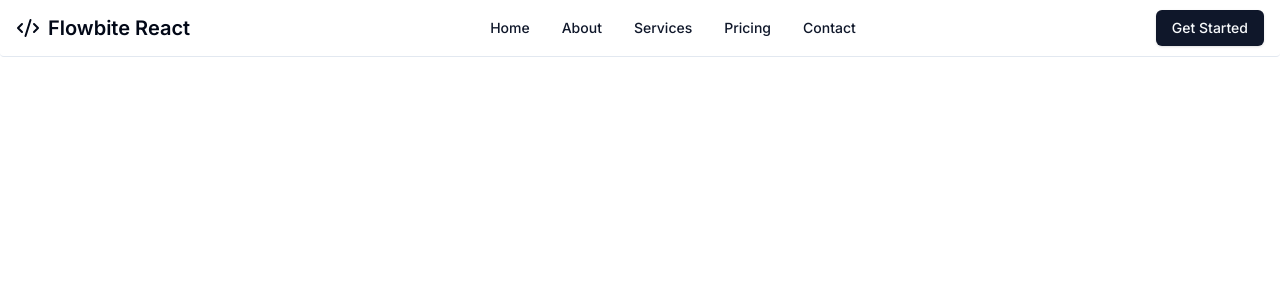
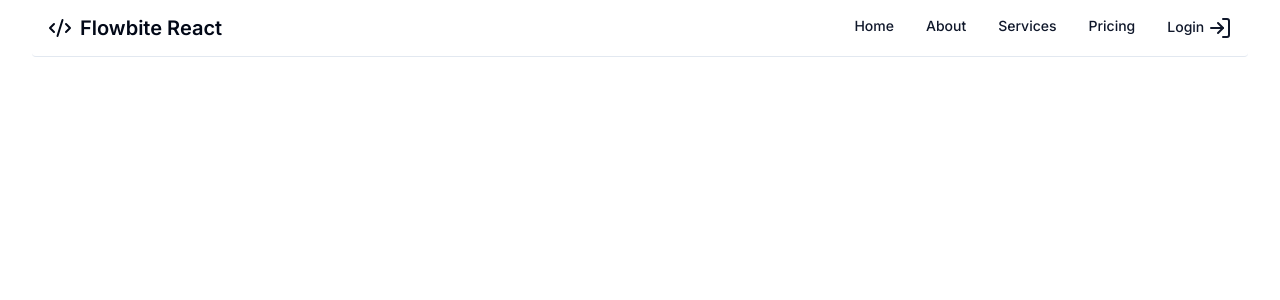
Before and after one commit to ensayiti/Dazh, a Next.js app: page / in a window 1280 px wide. Shown: the top 300 px of the page. Built offline with nearby package versions, Linux system fonts and the light colour scheme; no server answers.

Commit message:
feat (Auth): Added sign-in & sign-up page with login in navbar

```diff
--- /dev/null
+++ b/app/sign-in/[[...sign-in]]/page.tsx
@@ -0,0 +1,9 @@
+import { SignIn } from "@clerk/nextjs";
+
+export default function Page() {
+    return (
+        <div className="flex justify-center items-center bg-foreground mx-auto py-auto min-h-screen">
+            <SignIn />;
+        </div>
+    )
+}
--- /dev/null
+++ b/app/sign-up/[[...sign-up]]/page.tsx
@@ -0,0 +1,9 @@
+import { SignUp } from "@clerk/nextjs";
+
+export default function Page() {
+    return (
+        <div className="flex justify-center items-center bg-foreground mx-auto py-auto min-h-screen">
+            <SignUp />;
+        </div>
+    )
+}
--- a/components/navbar.tsx
+++ b/components/navbar.tsx
@@ -1,19 +1,17 @@
 'use client'
 
 import { Navbar } from 'flowbite-react';
-import { Button } from '@/components/ui/button';
-import { Code2 } from 'lucide-react'
+import { Code2, LogIn } from 'lucide-react'
 
 export default function NavBar() {
     return (
+        <div className='container'>
             <Navbar fluid rounded className='border-b border-border'>
-            <Navbar.Brand href='https://flowbite-react.com'>
+                <Navbar.Brand href='/'>
                     <Code2 className='mr-2 h-6 sm:h-9' />
                     <span className='self-center whitespace-nowrap text-xl font-semibold'>Flowbite React</span>
                 </Navbar.Brand>
-            <div className='flex md:order-2'>
-                <Button>Get Started</Button>
-            </div>
+                <Navbar.Toggle />
                 <Navbar.Collapse>
                     <Navbar.Link href='#'>
                         <p className='text-primary hover:text-muted-foreground transition duration-300'>Home</p>
@@ -27,10 +25,11 @@ export default function NavBar() {
                     <Navbar.Link href="#">
                         <p className='text-primary hover:text-muted-foreground transition duration-300'>Pricing</p>
                     </Navbar.Link>
-                <Navbar.Link href="#">
-                    <p className='text-primary hover:text-muted-foreground transition duration-300'>Contact</p>
+                    <Navbar.Link href="/sign-in">
+                        <p className='text-primary hover:text-muted-foreground transition duration-300'>Login <LogIn className='inline-flex' /></p>
                     </Navbar.Link>
                 </Navbar.Collapse>
             </Navbar>
+        </div>
     )
 }
```
Lines whose indentation alone changed are shown as unchanged.
